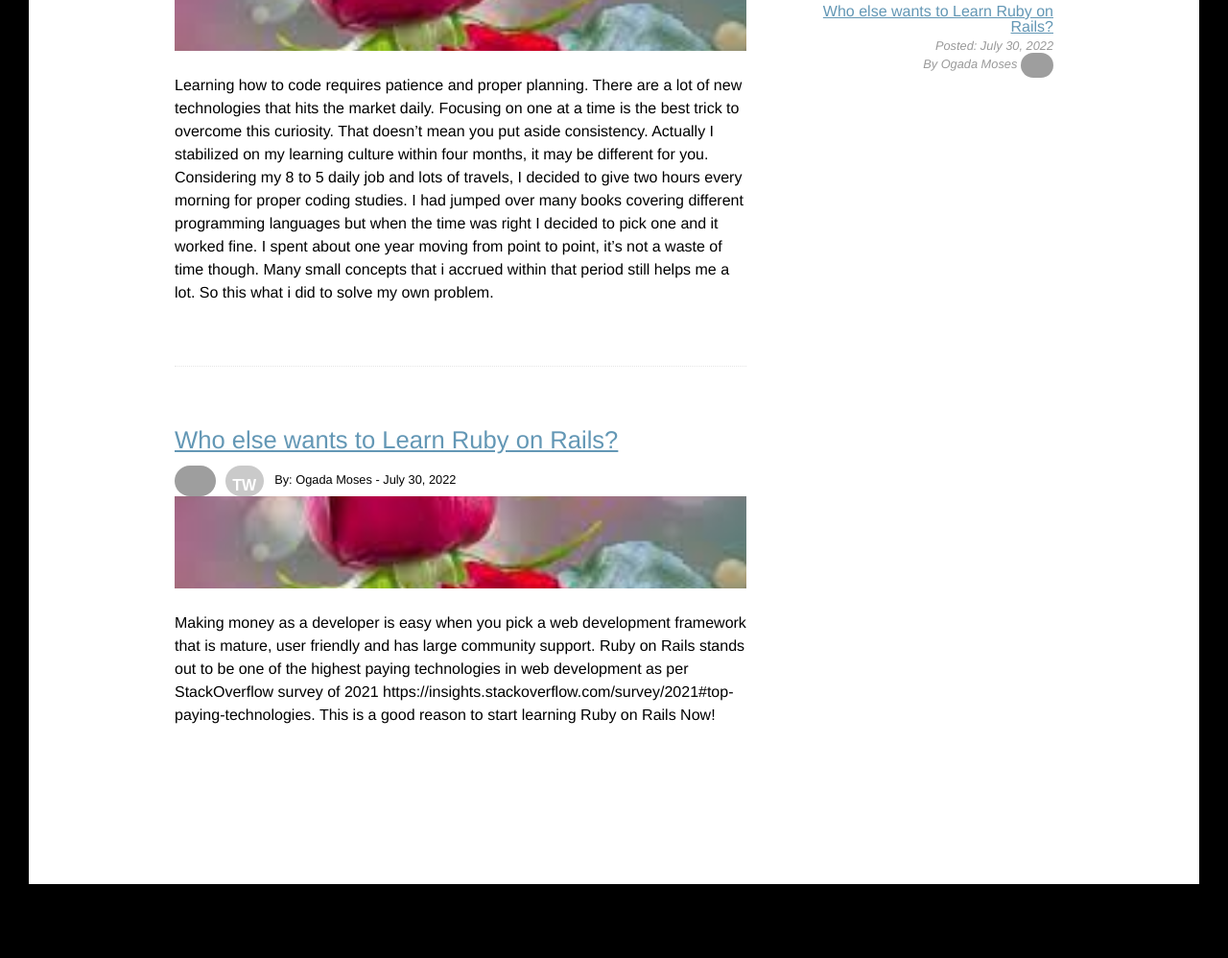
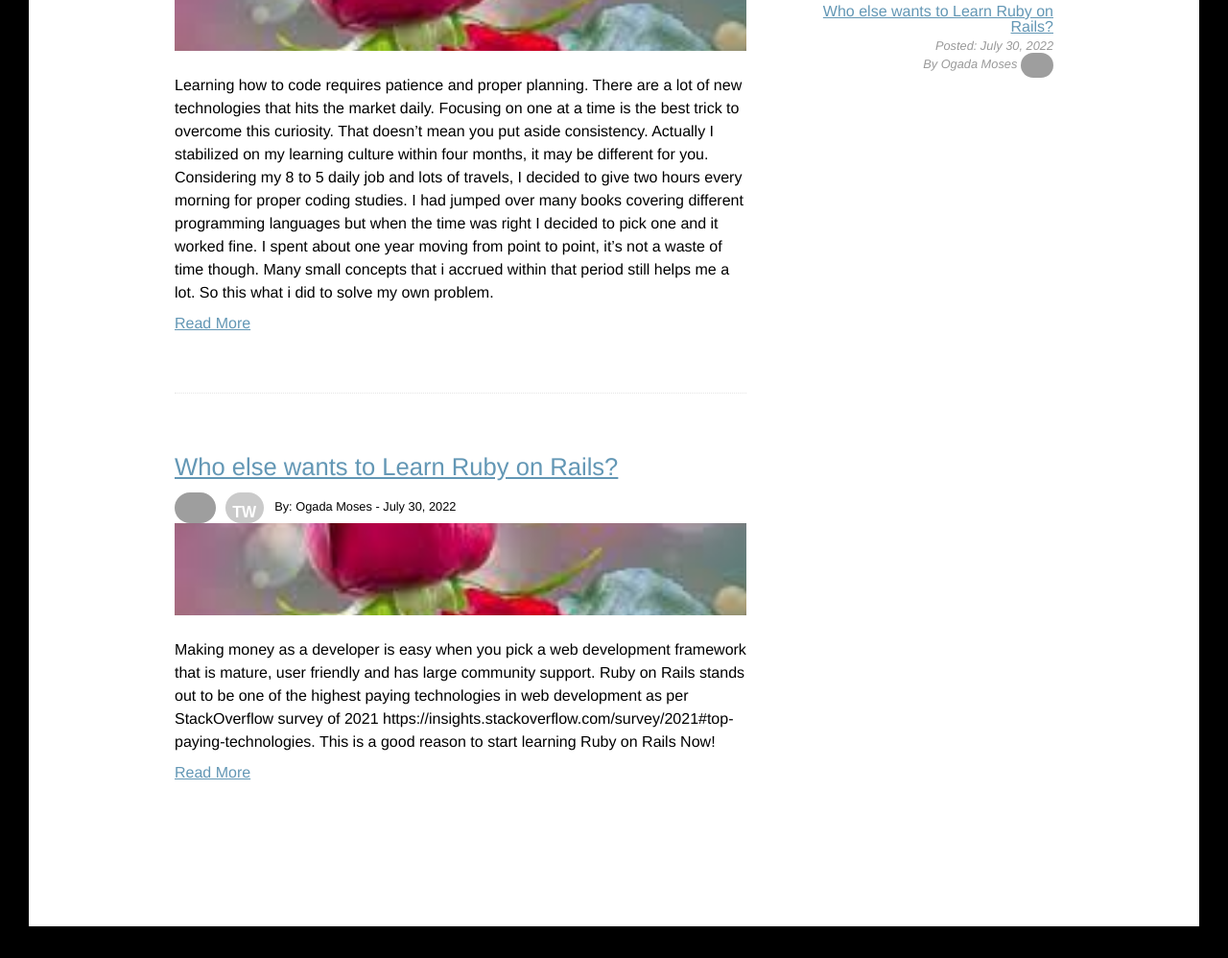
Before and after one commit to KelvinCheruiyot721/ogadamoses.github.io, a plain HTML site: page _site/blog/index.html in a window 1280 px wide. Shown: the part 401-1399 px from the top of the page at 96% size. Drawn offline with Linux system fonts and the light colour scheme; grey boxes are pictures that could not be loaded.

Commit message:
Update Blog urls code

```diff
--- a/_site/blog/index.html
+++ b/_site/blog/index.html
@@ -62,6 +62,7 @@
                    style="background-image:url(/images/small/img3.jpg )"></div>
                     <p>Learning how to code requires patience and proper planning. There are a lot of new technologies that hits the market daily. Focusing on one at a time is the best trick to overcome this curiosity. That doesn’t mean you put aside consistency. Actually I stabilized on my learning culture within four months, it may be different for you. Considering my 8 to 5 daily job and lots of travels, I decided to give two hours every morning for proper coding studies. I had jumped over many books covering different programming languages but when the time was right I decided to pick one and it worked fine. I spent about one year moving from point to point, it’s not a waste of time though. Many small concepts that i accrued within that period still helps me a lot. So this what i did to solve my own problem.</p>
 
+                    <a href="/2022/08/01/title-of-second-post.html">Read More</a>
                 </div>
 
             <div class="blog-posts">
@@ -78,6 +79,7 @@
                    style="background-image:url(/images/small/img3.jpg )"></div>
                     <p>Making money as a developer is easy when you pick a web development framework that is mature, user friendly and has large community support. Ruby on Rails stands out to be one of the highest paying technologies in web development as per StackOverflow survey of 2021 https://insights.stackoverflow.com/survey/2021#top-paying-technologies. This is a good reason to start learning Ruby on Rails Now!</p>
 
+                    <a href="/2022/07/30/title-of-post.html">Read More</a>
                 </div>
 
             </div>
```
Also changed, not shown: blog/index.html (+1 -0 lines).
